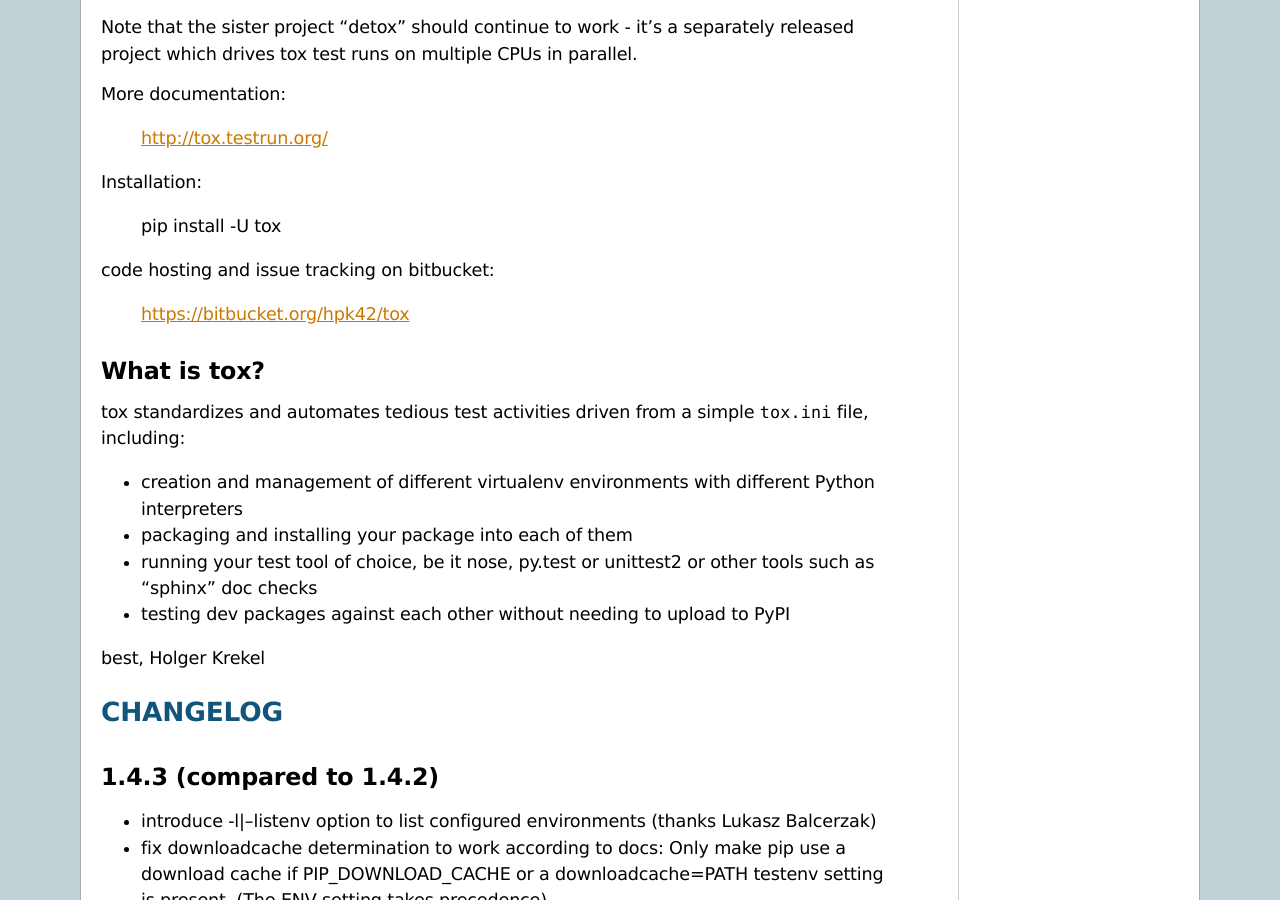
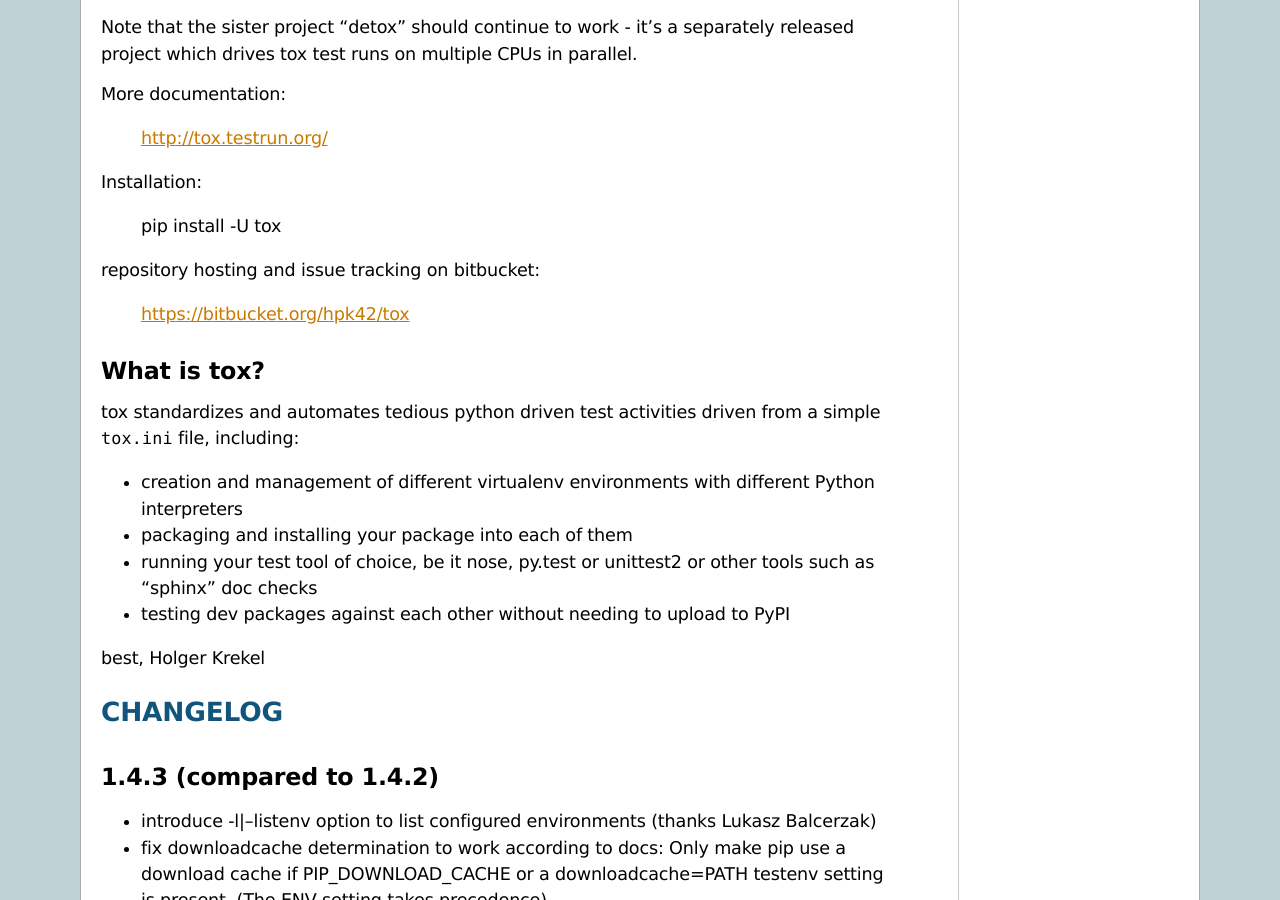
Before and after one commit to msabramo/tox, a Sphinx documentation site: the page built from doc/announce/release-1.4.3.txt, in a window 1280 px wide and 900 px high, scrolled down 339 px. Built offline with Sphinx 7.4.7, drawn with Linux system fonts in a browser that asks for light colours.

Commit message:
a few fixes and release preps

```diff
--- a/doc/announce/release-1.4.3.txt
+++ b/doc/announce/release-1.4.3.txt
@@ -11,7 +11,8 @@
 - (experimental) "--installpkg=localpath" option which will skip the
   sdist-creation of a package and instead install the given localpath package.
 
-- use pip-script.py instead of pip.exe on win32 to avoid windows locking the .exe
+- use pip-script.py instead of pip.exe on win32 to avoid windows locking
+  the .exe
 
 Note that the sister project "detox" should continue to work - it's a
 separately released project which drives tox test runs on multiple CPUs
@@ -25,7 +26,7 @@
 
     pip install -U tox
 
-code hosting and issue tracking on bitbucket:
+repository hosting and issue tracking on bitbucket:
 
     https://bitbucket.org/hpk42/tox
 
@@ -33,8 +34,8 @@
 What is tox?
 ----------------
 
-tox standardizes and automates tedious test activities driven from a
-simple ``tox.ini`` file, including:
+tox standardizes and automates tedious python driven test activities
+driven from a simple ``tox.ini`` file, including:
 
 * creation and management of different virtualenv environments
   with different Python interpreters
--- a/doc/support.txt
+++ b/doc/support.txt
@@ -30,7 +30,7 @@
 .. _`holger's twitter presence`: http://twitter.com/hpk42
 .. _`merlinux.eu`: http://merlinux.eu
 .. _`report on the issue tracker`: https://bitbucket.org/hpk42/tox/issues?status=new&status=open
-.. _`tetamap blog`: http://tetamap.wordpress.com
+.. _`tetamap blog`: http://holgerkrekel.net
 .. _`tox-dev`: http://codespeak.net/mailman/listinfo/tox-dev
 .. _`tox-commit`: http://codespeak.net/mailman/listinfo/tox-commit
 .. _`clone the mercurial repository`: https://bitbucket.org/hpk42/tox
--- a/setup.py
+++ b/setup.py
@@ -41,7 +41,7 @@
 
 def main():
     version = sys.version_info[:2]
-    install_requires = ['virtualenv>=1.8.4', 'py>=1.4.9', ]
+    install_requires = ['virtualenv>=1.8.4', 'py>=1.4.12', ]
     if version < (2, 7) or (3, 0) <= version <= (3, 1):
         install_requires += ['argparse']
     setup(
```
Also changed, not shown: 2 other files.
